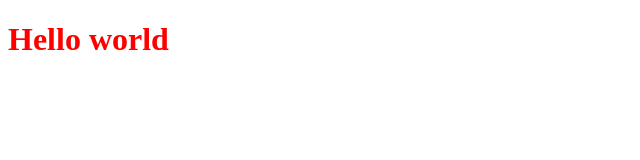
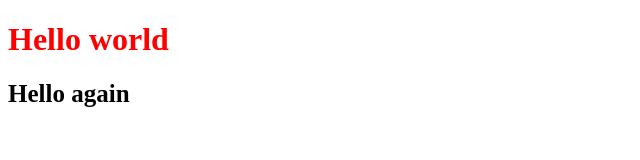
Before and after one commit to BeksultanTurganbaev1/my-site-test, a plain HTML site: page index.html in a window 1280 px wide. Shown: the whole page, without its empty margins (0-640 px from the left). Drawn offline with Linux system fonts and the light colour scheme.

Commit message:
add subtitle

```diff
--- a/index.html
+++ b/index.html
@@ -9,5 +9,6 @@
   </head>
   <body>
     <h1>Hello world</h1>
+    <h2>Hello again</h2>
   </body>
 </html>
--- a/style.css
+++ b/style.css
@@ -1,3 +1,6 @@
 h1 {
   color: red;
 }
+h2 {
+  font-size: 25px;
+}
```
